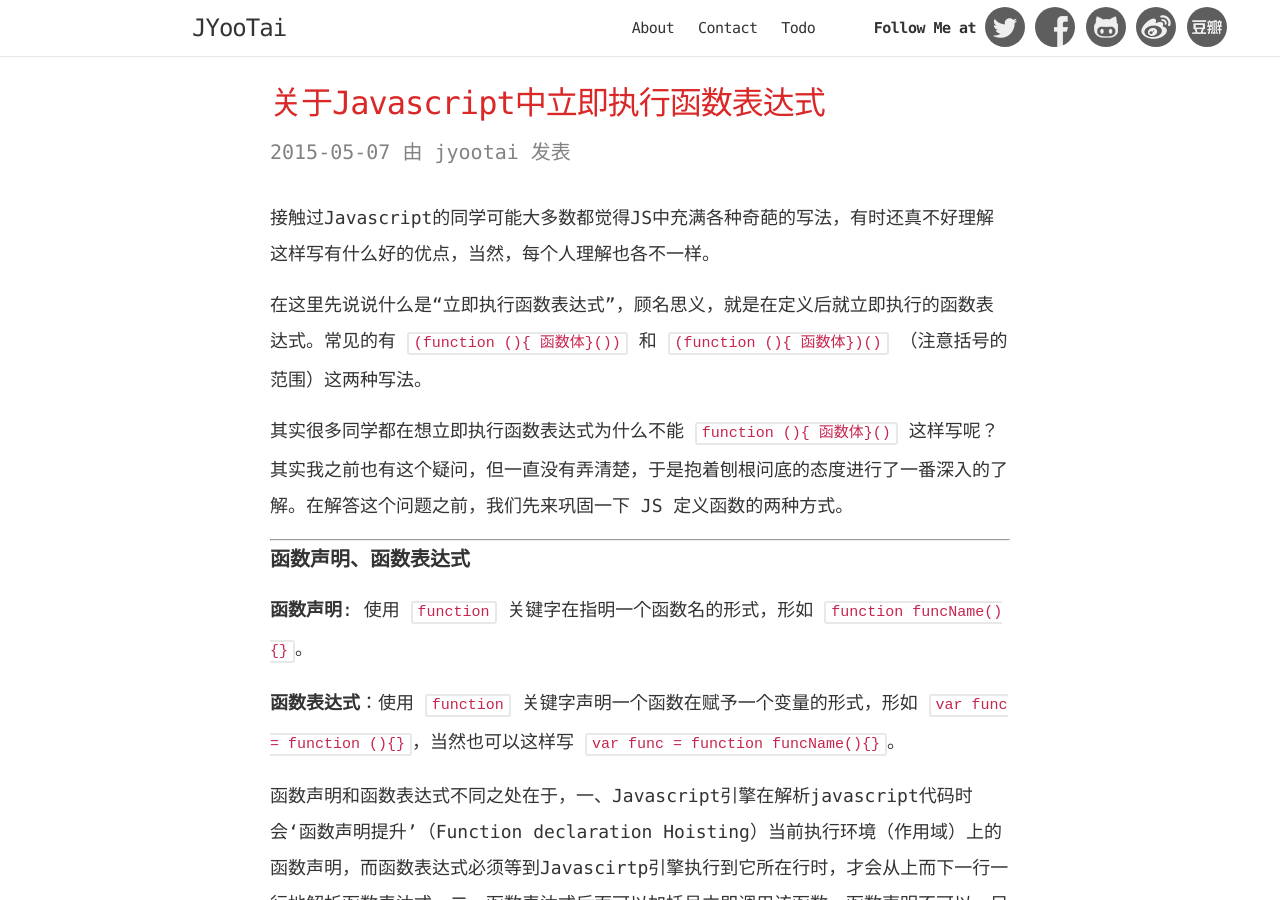
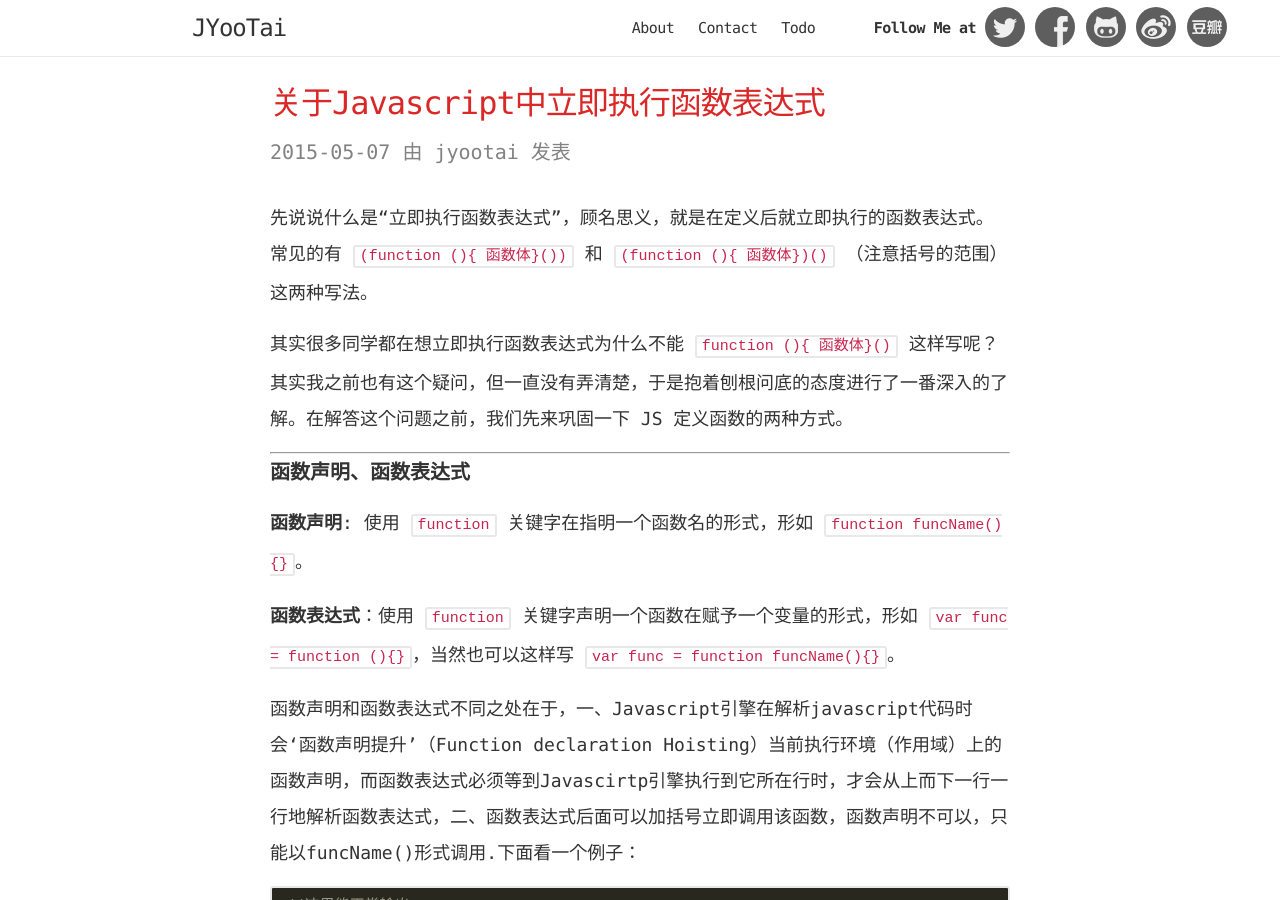
Before and after one commit to jyootai/jyootai.github.com, a Jekyll site: the page built from _posts/2015/2015-05-07-javascript-mmediately-invoked-function-expression.md, in a window 1280 px wide and 900 px high. Built offline with Jekyll 4.4.1, drawn with Linux system fonts in a browser that asks for light colours; comment, search, counter and statistics services are not loaded.

Commit message:
delete some words

```diff
--- a/_posts/2015/2015-05-07-javascript-mmediately-invoked-function-expression.md
+++ b/_posts/2015/2015-05-07-javascript-mmediately-invoked-function-expression.md
@@ -8,9 +8,8 @@ share: y
 categories: blog
 ---
 
-接触过Javascript的同学可能大多数都觉得JS中充满各种奇葩的写法，有时还真不好理解这样写有什么好的优点，当然，每个人理解也各不一样。
 
-在这里先说说什么是“立即执行函数表达式”，顾名思义，就是在定义后就立即执行的函数表达式。常见的有 `(function (){ 函数体}())` 和 `(function (){ 函数体})()` （注意括号的范围）这两种写法。
+先说说什么是“立即执行函数表达式”，顾名思义，就是在定义后就立即执行的函数表达式。常见的有 `(function (){ 函数体}())` 和 `(function (){ 函数体})()` （注意括号的范围）这两种写法。
 
 其实很多同学都在想立即执行函数表达式为什么不能 `function (){ 函数体}()` 这样写呢？其实我之前也有这个疑问，但一直没有弄清楚，于是抱着刨根问底的态度进行了一番深入的了解。在解答这个问题之前，我们先来巩固一下 JS 定义函数的两种方式。
 
```
